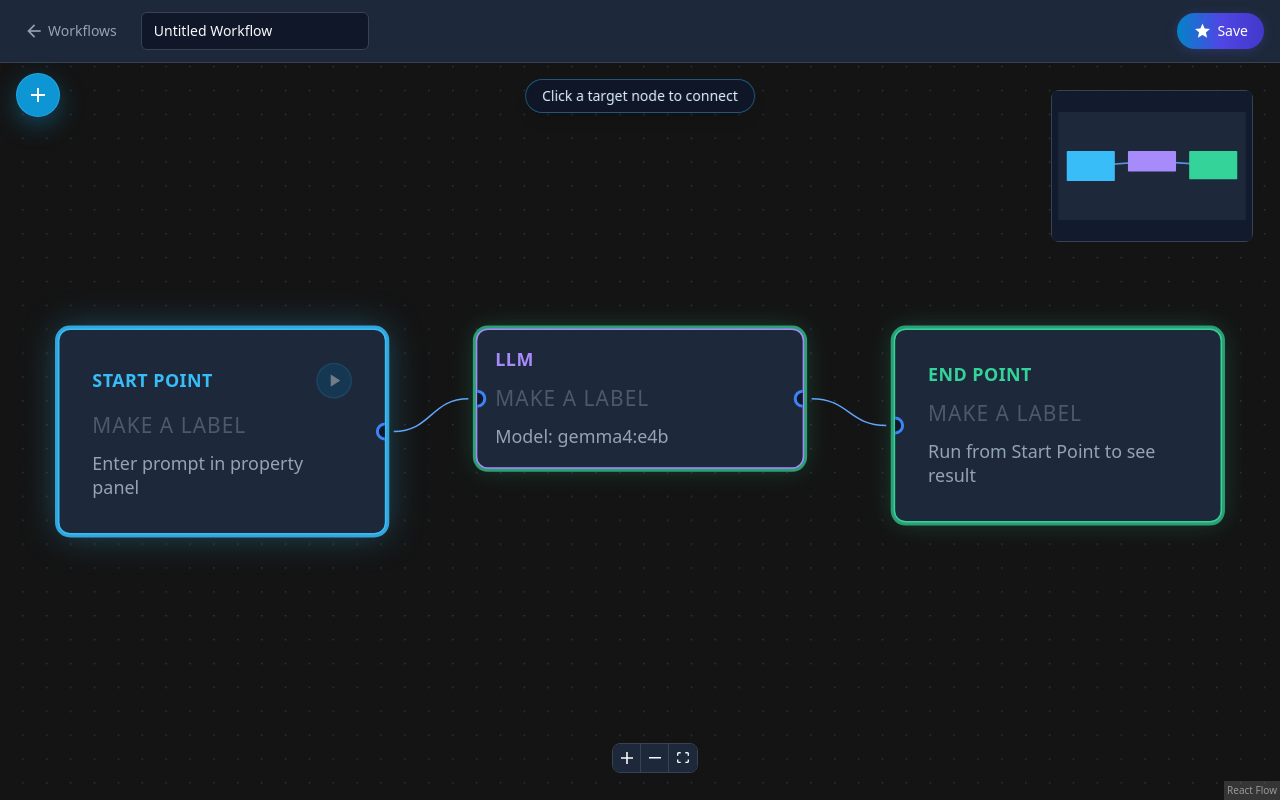
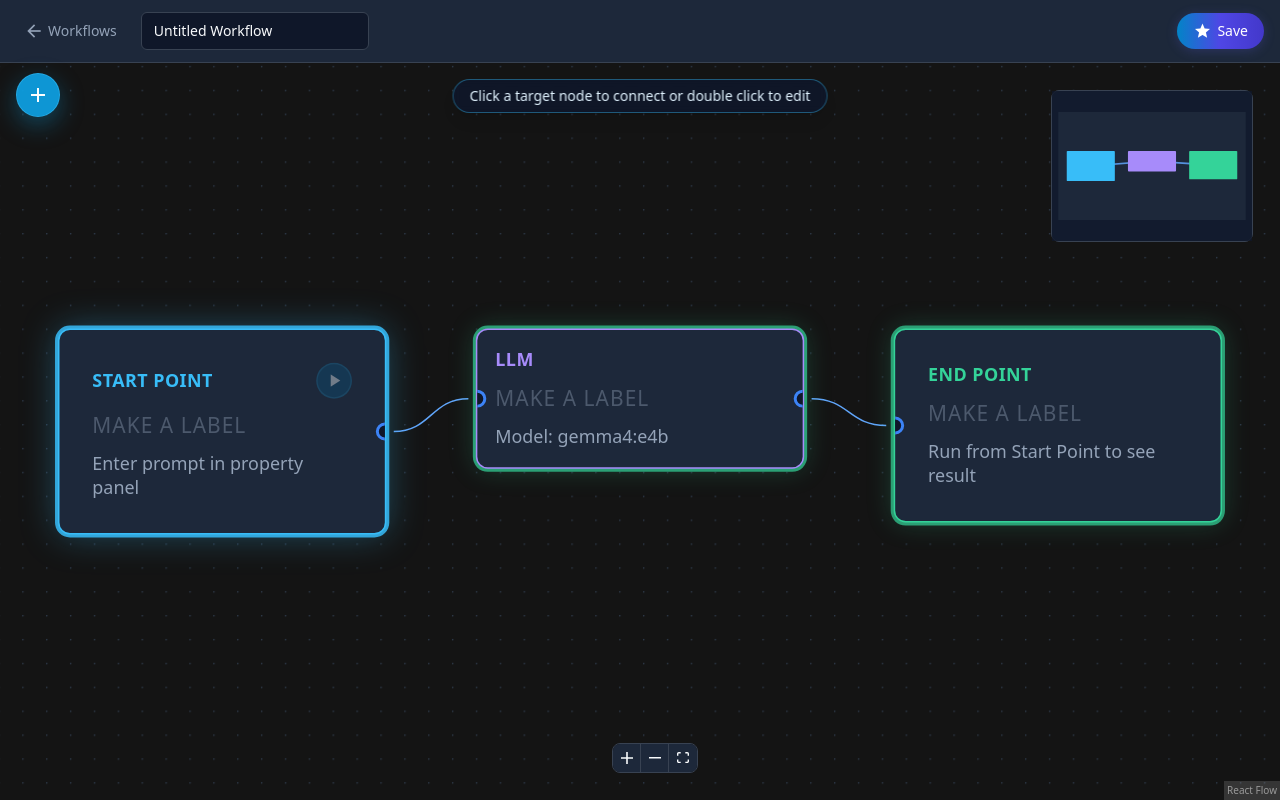
Before and after one commit to sumin-ma-1/operate-ai, a Next.js app in the folder apps/web/: page /editor/new in a window 1280 px wide. Both pictures are taken after a click on the element 222 px from the left and 431 px from the top of the page. Built offline with nearby package versions, Linux system fonts and the light colour scheme; no server answers.

Commit message:
Update connection instruction in WorkflowCanvas component

```diff
--- a/apps/web/src/components/editor/WorkflowEditor.tsx
+++ b/apps/web/src/components/editor/WorkflowEditor.tsx
@@ -244,7 +244,7 @@ function WorkflowCanvas() {
       {connectSourceId && (
         <div className="pointer-events-none absolute top-4 left-1/2 z-20 -translate-x-1/2">
           <div className="rounded-full border border-sky-400/40 bg-slate-900/90 px-4 py-1.5 text-sm text-sky-100 shadow-lg backdrop-blur-sm">
-            Click a target node to connect
+            Click a target node to connect or double click to edit
           </div>
         </div>
       )}
```
